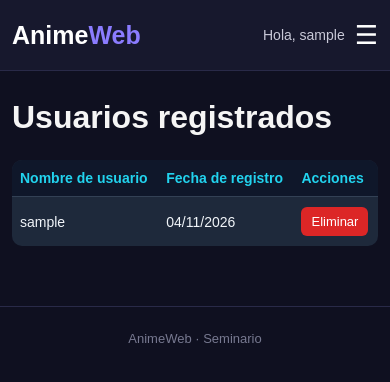
After one commit to CB8919/seminario-web, a Django app: page /usuarios/ in a window 390 px wide. The commit adds this page. Shown: the top 382 px of the page. Run offline with Django 5.2, Linux system fonts and the light colour scheme; the visitor is signed in with stand-in values (Sample User, id 1); data comes from the database, SQL or seed files in the repository.

Commit message:
Add user management and navigation styles

```diff
--- a/seminario_web/static/inicio.css
+++ b/seminario_web/static/inicio.css
@@ -647,11 +647,6 @@ a {
     }
 
 
-    .usuario span {
-        display: none;
-    }
-
-
     .nav-links {
         gap: 15px;
     }
@@ -680,3 +675,115 @@ a {
     }
 
 }
+
+
+
+/* =========================
+   MENU HAMBURGUESA
+   ========================= */
+
+.menu-toggle {
+    display: none;
+}
+
+.nav-links form {
+    margin: 0;
+}
+
+@media (max-width: 800px) {
+    .navbar-contenido {
+        flex-wrap: wrap;
+        justify-content: space-between;
+    }
+
+    .usuario {
+        margin-left: auto;
+        gap: 10px;
+    }
+
+    .menu-toggle {
+        display: block;
+        border: none;
+        background: transparent;
+        color: #ffffff;
+        font-size: 26px;
+        cursor: pointer;
+    }
+
+    .nav-links {
+        display: none;
+        order: 3;
+        flex-basis: 100%;
+        flex-direction: column;
+        align-items: flex-start;
+        gap: 18px;
+        padding: 12px 0;
+    }
+
+    .nav-links.menu-abierto {
+        display: flex;
+    }
+
+    .nav-links form button {
+        width: auto;
+    }
+}
+
+/* Tabla de usuarios registrados */
+.tabla-usuarios {
+    width: 100%;
+    border-collapse: collapse;
+    margin-top: 24px;
+    background-color: #1e293b;
+    color: #f1f5f9;
+    border-radius: 10px;
+    overflow: hidden;
+}
+
+.tabla-usuarios th,
+.tabla-usuarios td {
+    padding: 14px 18px;
+    text-align: left;
+    border-bottom: 1px solid #334155;
+}
+
+.tabla-usuarios th {
+    background-color: #0f172a;
+    color: #22d3ee;
+    font-weight: 600;
+}
+
+.tabla-usuarios tbody tr:hover {
+    background-color: #273449;
+}
+
+.tabla-usuarios tbody tr:last-child td {
+    border-bottom: none;
+}
+
+.btn-eliminar-usuario {
+    background-color: #dc2626;
+    color: #ffffff;
+    border: none;
+    padding: 8px 14px;
+    border-radius: 6px;
+    cursor: pointer;
+    transition: background-color 0.2s ease;
+}
+
+.btn-eliminar-usuario:hover {
+    background-color: #b91c1c;
+}
+
+@media (max-width: 600px) {
+    .tabla-usuarios th,
+    .tabla-usuarios td {
+        padding: 10px 8px;
+        font-size: 14px;
+    }
+
+    .btn-eliminar-usuario {
+        padding: 7px 10px;
+        font-size: 13px;
+    }
+}
--- /dev/null
+++ b/seminario_web/static/menuhambur.js
@@ -0,0 +1,19 @@
+
+document.addEventListener("DOMContentLoaded", () => {
+    const botonMenu = document.getElementById("menu-toggle");
+    const menuNavegacion = document.getElementById("menu-navegacion");
+
+    if (!botonMenu || !menuNavegacion) {
+        return;
+    }
+
+    botonMenu.addEventListener("click", () => {
+        const menuAbierto = menuNavegacion.classList.toggle("menu-abierto");
+
+        botonMenu.setAttribute("aria-expanded", menuAbierto);
+        botonMenu.setAttribute(
+            "aria-label",
+            menuAbierto ? "Cerrar menú" : "Abrir menú"
+        );
+    });
+});
--- a/seminario_web/templates/base.html
+++ b/seminario_web/templates/base.html
@@ -30,21 +30,16 @@
             Anime<span>Web</span>
         </a>
 
-            <nav class="nav-links">
+        <nav id="menu-navegacion" class="nav-links">
             <a href="{% url 'inicio' %}">Inicio</a>
 
             {% if user.is_authenticated %}
                 <a href="{% url 'favoritos' %}">Mis favoritos</a>
-                {% else %}
-                    <a href="{% url 'login' %}">Ingresar</a>
-                    <a href="{% url 'registro' %}">Registrarse</a>
+
+                {% if user.is_staff %}
+                    <a href="{% url 'listar_usuarios' %}">Usuarios registrados</a>
+
                 {% endif %}
-            </nav>
-
-            {% if user.is_authenticated %}
-                <div class="usuario">
-
-                    <span>Hola, {{ user.username }}</span>
 
                 <form method="post" action="{% url 'logout' %}">
                     {% csrf_token %}
@@ -52,9 +47,27 @@
                         Cerrar sesión
                     </button>
                 </form>
+            {% else %}
+                <a href="{% url 'login' %}">Ingresar</a>
+                <a href="{% url 'registro' %}">Registrarse</a>
+            {% endif %}
+        </nav>
 
+        <div class="usuario">
+            {% if user.is_authenticated %}
+                <span>Hola, {{ user.username }}</span>
+            {% endif %}
+
+            <button
+                type="button"
+                class="menu-toggle"
+                id="menu-toggle"
+                aria-label="Abrir menú"
+                aria-controls="menu-navegacion"
+                aria-expanded="false">
+                ☰
+            </button>
         </div>
-            {% endif %}
 
     </div>
 </header>
@@ -72,5 +85,6 @@
         <p>AnimeWeb · Seminario</p>
     </footer>
 
+    <script src="{% static 'menuhambur.js' %}" defer></script>
 </body>
 </html>
--- /dev/null
+++ b/seminario_web/templates/registration/usuarios.html
@@ -0,0 +1,38 @@
+{% extends "base.html"%}
+
+{% block titulo %} Usuarios registrados {% endblock%}
+
+{% block contenido%}
+
+<h1> Usuarios registrados </h1>
+
+<table class="tabla-usuarios">
+    <thead>
+        <tr>
+            <th>Nombre de usuario</th>
+            <th>Fecha de registro</th>
+            <th>Acciones</th>
+        </tr>
+    </thead>
+    <tbody>
+        {% for usuario in usuarios %}
+        <tr>
+            <td>{{ usuario.username }}</td>
+            <td>{{ usuario.date_joined|date:"d/m/Y" }}</td>
+            <td>
+                <form method="post" action="{% url 'eliminar_usuario' usuario.id %}">
+                    {% csrf_token %}
+                    <button type="submit" class="btn-eliminar-usuario">Eliminar</button>
+                </form>
+            </td>
+        </tr>
+        {% empty %}
+        <tr>
+            <td colspan="2">No hay usuarios registrados.</td>
+        </tr>
+        {% endfor %}
+    </tbody>
+</table>
+{% endblock %}
+
+<!--{% url 'eliminar_usuario' usuario.id %}-->
--- a/seminario_web/urls.py
+++ b/seminario_web/urls.py
@@ -1,5 +1,6 @@
 from django.urls import path
 from . import views
+from django.contrib.auth.models import User
 
 urlpatterns = [
     path('', views.inicio, name='inicio'),
@@ -8,6 +9,8 @@ urlpatterns = [
     path('favoritos/', views.mis_favoritos, name = 'favoritos'),
     path('favoritos/quitar/<int:anime_id>/', views.quitar_favorito, name = 'quitar_favorito'),
     path('cerrar-sesion-navegador/', views.cerrar_sesion_navegador, name='cerrar_sesion_navegador'),
+    path('usuarios/', views.listar_usuarios, name = 'listar_usuarios'),
+    path('usuarios/eliminar/<int:user_id>/', views.eliminar_usuario, name = 'eliminar_usuario'),
 
 
 ]
--- a/seminario_web/views.py
+++ b/seminario_web/views.py
@@ -2,11 +2,14 @@ from django.contrib.auth import logout
 from django.http import JsonResponse
 from django.views.decorators.csrf import csrf_exempt
 import requests
-from django.shortcuts import render, redirect
+from django.shortcuts import render, redirect, get_object_or_404
 from django.contrib.auth import login
-from django.contrib.auth.forms import UserCreationForm,AuthenticationForm
+from django.contrib.auth.forms import UserCreationForm
 from django.contrib.auth.decorators import login_required
 from .models import Favorito
+from django.contrib.admin.views.decorators import staff_member_required
+from django.contrib.auth.models import User
+from django.views.decorators.http import require_POST
 
 
 
@@ -119,3 +122,18 @@ def cerrar_sesion_navegador(request):
         return JsonResponse({'ok': True})
 
     return JsonResponse({'ok': False}, status=405)
+
+@staff_member_required
+def listar_usuarios(request):
+    usuarios = User.objects.all()
+    return render(request, 'registration/usuarios.html', {'usuarios': usuarios})
+
+@staff_member_required
+@require_POST
+def eliminar_usuario(request, user_id):
+    usuario = get_object_or_404(User, id=user_id)
+
+    if usuario != request.user:
+        usuario.delete()
+
+    return redirect('listar_usuarios')
```
Lines whose indentation alone changed are shown as unchanged.
